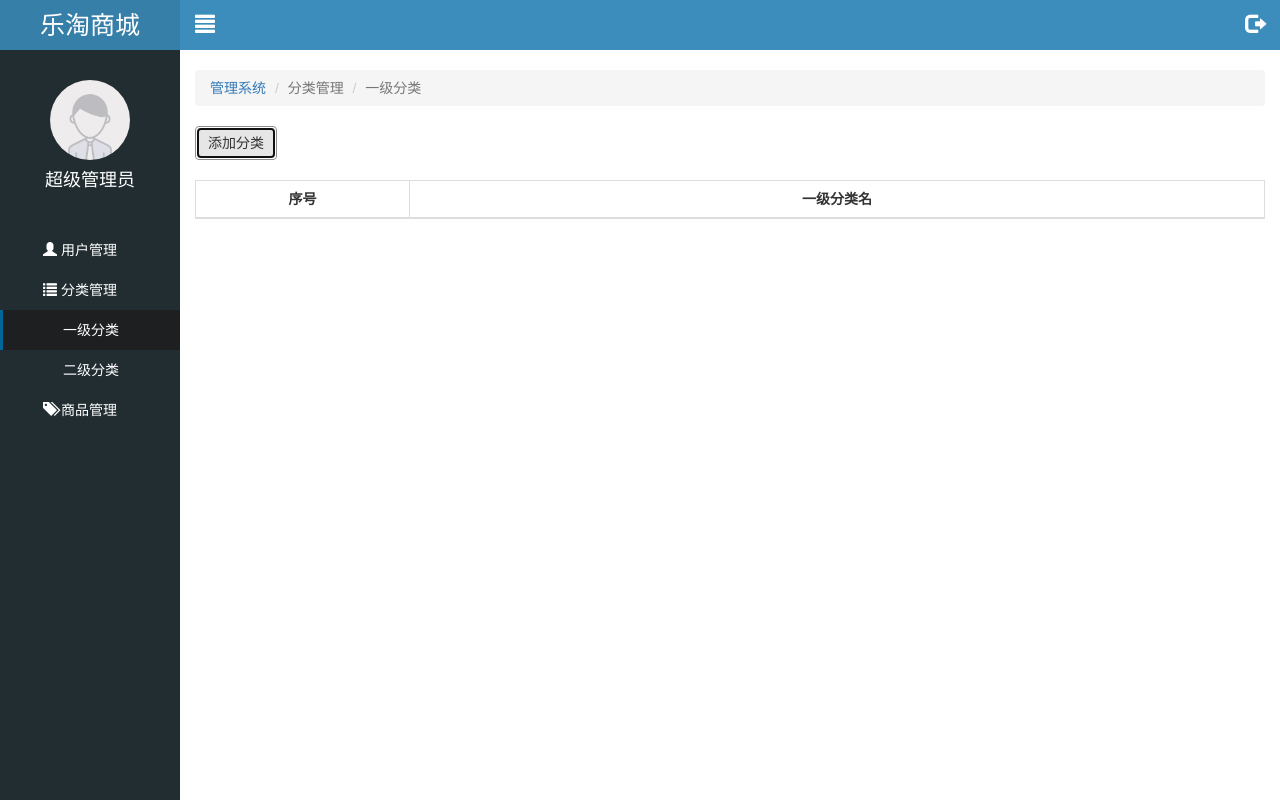
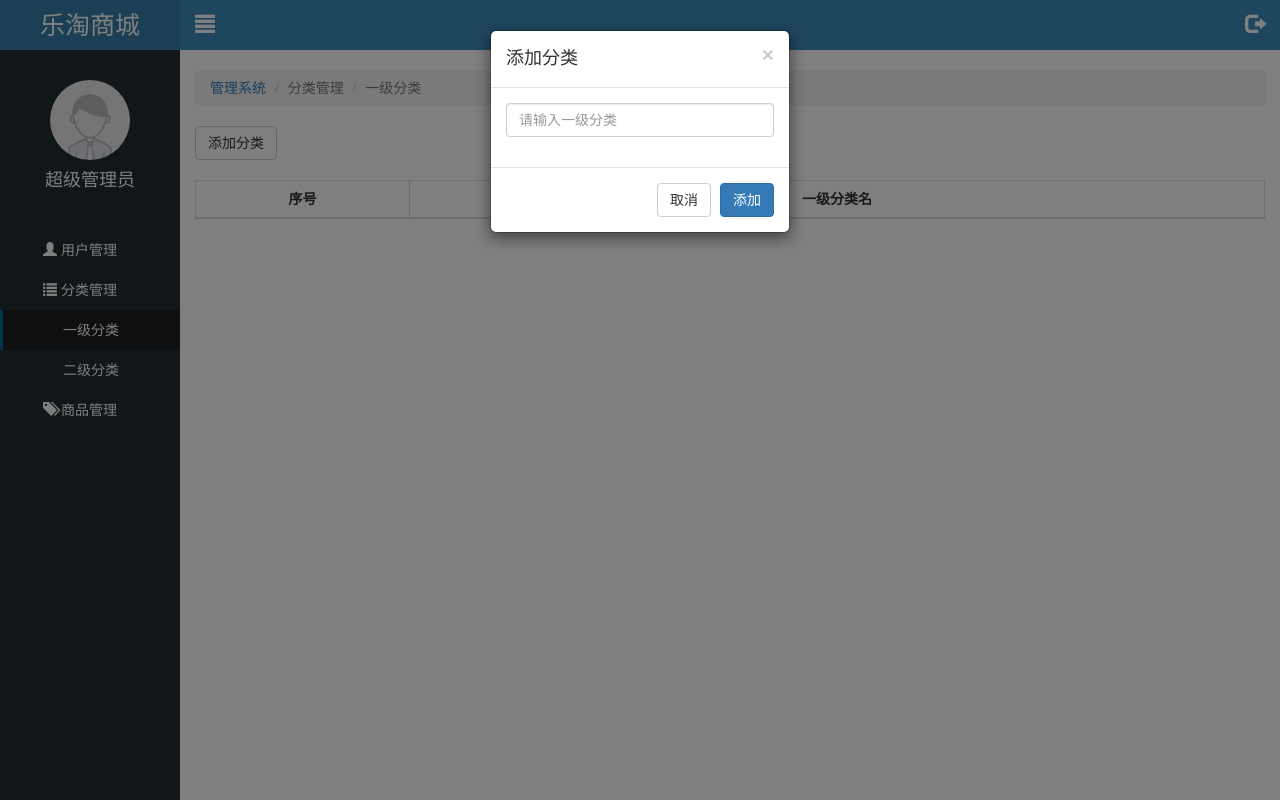
Before and after one commit to Ljy0911/letao, a website: page public/back/first.html in a window 1280 px wide. Both pictures are taken after a click on the button "添加分类". Drawn offline with Linux system fonts and the light colour scheme; no server answers.

Commit message:
一级分类完成

```diff
--- a/public/back/first.html
+++ b/public/back/first.html
@@ -77,8 +77,9 @@
                 <li class="active">分类管理</li>
                 <li class="active">一级分类</li>
             </ol>
+
             <div class="lt-content">
-                <button class="btn btn-default mb_20">添加分类</button>
+                <button class="btn btn-default mb_20" id="addBtn">添加分类</button>
                 <table class="table table-bordered table-hover">
                     <thead>
                         <tr>
@@ -124,7 +125,33 @@
             </div>
         </div>
     </div>
-
+    <!-- 添加模态框 -->
+    <div class="modal fade" tabindex="-1" role="dialog" id="addModal">
+        <!-- 模态框架构 -->
+        <div class="modal-dialog modal-sm" role="document">
+            <div class="modal-content">
+                <form class="form-horizontal" id="form">
+                    <div class="modal-header">
+                        <button type="button" class="close" data-dismiss="modal" aria-label="Close">
+                            <span aria-hidden="true">&times;</span>
+                        </button>
+                        <h4 class="modal-title">添加分类</h4>
+                    </div>
+                    <div class="modal-body">
+                        <div class="form-group">
+                            <div class="col-sm-12">
+                                <input type="text" name="categoryName" class="form-control" placeholder="请输入一级分类">
+                            </div>
+                        </div>
+                    </div>
+                    <div class="modal-footer">
+                        <button type="button" class="btn btn-default" data-dismiss="modal">取消</button>
+                        <button type="submit" class="btn btn-primary" >添加</button>
+                    </div>
+                </form>
+            </div>
+        </div>
+    </div>
     <script type="text/html" id="tpl">
         {{ each rows v i}}
         <tr>
@@ -135,6 +162,7 @@
     </script>
     <script src="./lib/jquery/jquery.min.js"></script>
     <script src="./lib/bootstrap/js/bootstrap.min.js"></script>
+    <!-- 表单校验 -->
     <script src="./lib/bootstrap-validator/js/bootstrapValidator.min.js"></script>
     <script src="./lib/nprogress/nprogress.js"></script>
     <script src="./lib/artTemplate/template-web.js"></script>
--- a/public/back/js/first.js
+++ b/public/back/js/first.js
@@ -3,7 +3,7 @@ $(function () {
     var pageSize = 5; // 每页条数
     // 1. 一进入页面发送 ajax 请求 获取数据 模板渲染
     render();
-    function render () {
+    function render() {
         $.ajax({
             type: "get",
             url: "/category/queryTopCategoryPaging",
@@ -32,4 +32,54 @@ $(function () {
             }
         });
     }
+
+    // 2. 点击添加分类按钮 显示模态框
+    $("#addBtn").click(function () {
+        $("#addModal").modal("show");
+    });
+
+    // 3. 使用表单校验插件 实现表单校验
+    $("#form").bootstrapValidator({
+        //配置校验时的图标
+        feedbackIcons: {
+            valid: 'glyphicon glyphicon-ok',   // 校验成功(字体图标)
+            invalid: 'glyphicon glyphicon-remove',  // 校验失败(字体图标)
+            validating: 'glyphicon glyphicon-refresh'  // 校验中(字体图标)
+        },
+        // 配置字段
+        fields: {
+            categoryName: {
+                validators: {
+                    notEmpty: {
+                        message: "一级分类不能为空"
+                    }
+                }
+            }
+        }
+    });
+    // 4. 校验成功 阻止默认提交
+    $('#form').on("success.form.bv", function (e) {
+        e.preventDefault();
+        $.ajax({
+            type: "post",
+            url: " /category/addTopCategory",
+            data: $("#form").serialize(),
+            dataType: "json",
+            success: function (info) {
+                // console.log(info);
+                if (info.success) {
+                    // 1. 关闭模态框
+                    $("#addModal").modal("hide");
+                    // 2. 重新渲染第一页
+                    currentPage = 1;
+                    render();
+                    // 3. 表单重置
+                    // 传参 true 不仅重置校验状态 还重置内容
+                    $('#form').data("bootstrapValidator").resetForm(true);
+                }
+            }
+        });
+
+    })
+
 })
```
